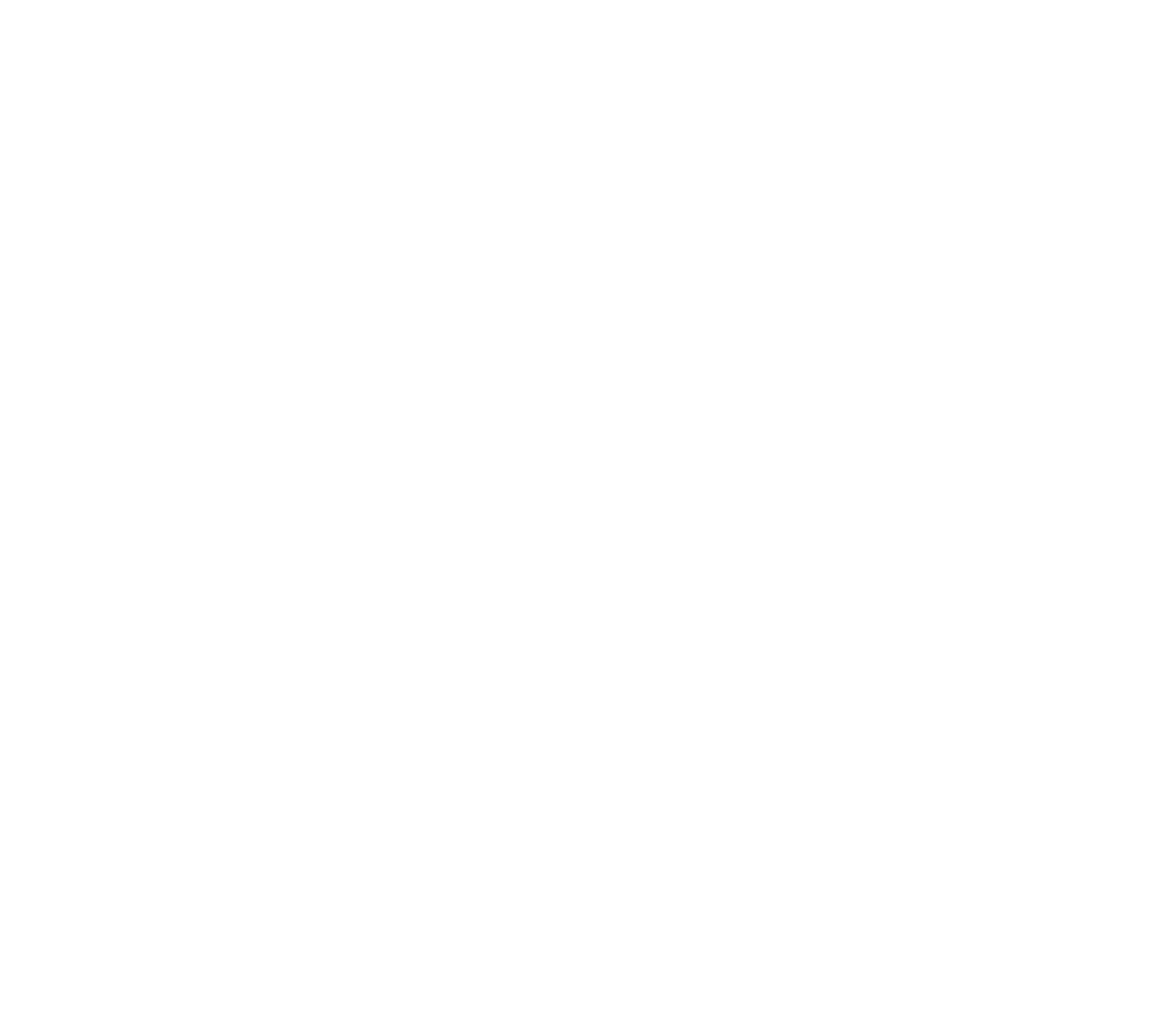
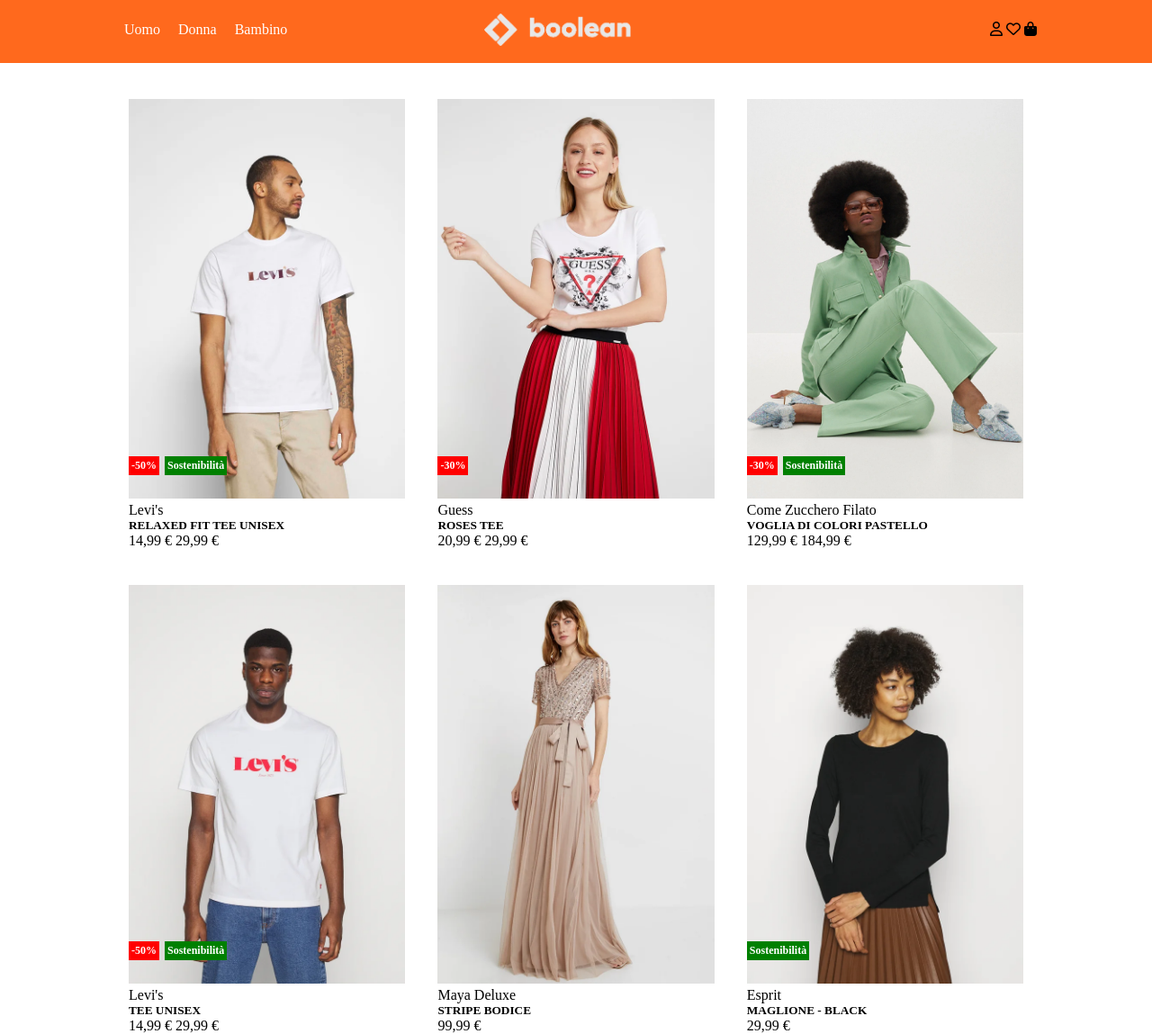
Before and after one commit to ErikB21/html-css-boolando, a plain HTML site: page index.html in a window 1280 px wide. Shown: the whole page at 90% size. Before the commit the page ends 800 px from the top, so only its background shows below. Drawn offline with Linux system fonts and the light colour scheme.

Commit message:
header finish and main almost done

```diff
--- a/css/style.css
+++ b/css/style.css
@@ -0,0 +1,131 @@
+*{
+    box-sizing: border-box;
+    margin: 0;
+    padding: 0;
+}
+
+/* inizio header*/
+
+.header-top{
+    background-color: rgb(255, 105, 29);
+    height: 70px;
+    margin: 0 auto;
+    padding: 15px 0;
+    display: flex;
+    justify-content: center;
+}
+
+.top-orange{
+    line-height: 35px;
+    width: 80%;
+    display: flex;
+    justify-content: space-between;
+}
+
+
+.top-link{
+    text-align: center;
+    display: inline-block;
+    align-items: center;
+}
+
+
+ul{
+    display: flex;
+    list-style: none;
+}
+
+
+li a{
+    padding: 0 10px;
+    color: white;
+    text-decoration: none;
+}
+
+
+.top-logo{
+    width: 20%;
+    align-items: center;
+}
+
+
+.top-logo img{
+    width: 80%;
+}
+
+
+.top-icons{
+    text-align: right;
+}
+
+
+.top-icons, .top-link{
+    width: 30%;
+    display: inline-block;
+}
+
+/* fine header*/
+
+/* inizio main*/
+
+.container{
+    width: 80%;
+    margin: auto;
+    display: flex;
+    justify-content: space-between;
+    flex-wrap: wrap;
+
+}
+
+.container .main-img{
+    width: calc(90% / 3 );
+    margin: 40px 15px 0px 15px;
+}
+
+.photo{
+    position: relative;
+}
+
+.photo img{
+    width: 100%;
+}
+
+
+.discount{
+    background-color: red;
+    position: absolute;
+    bottom: 30px;
+    left: 0;
+    padding: 3px;
+    font-size: 12px;
+    font-weight: 600;
+    color: white;
+}
+
+.discount-green{
+    background-color: green;
+    position: absolute;
+    bottom: 30px;
+    left: 40px;
+}
+
+.discount-green2{
+    background-color: green;
+    position: absolute;
+    bottom: 30px;
+    left: 0;
+}
+
+
+.photo .human-hover{
+    display: none;
+}
+
+.text-main{
+    width: 100%;
+}
+
+.text-main ul{
+    display: flex;
+    flex-direction: column;
+}
--- a/index.html
+++ b/index.html
@@ -5,9 +5,134 @@
     <meta http-equiv="X-UA-Compatible" content="IE=edge">
     <meta name="viewport" content="width=device-width, initial-scale=1.0">
     <link rel="stylesheet" href="css/style.css">
-    <title>Document</title>
+    <link rel="stylesheet" href="https://cdnjs.cloudflare.com/ajax/libs/font-awesome/6.1.1/css/all.min.css" integrity="sha512-KfkfwYDsLkIlwQp6LFnl8zNdLGxu9YAA1QvwINks4PhcElQSvqcyVLLD9aMhXd13uQjoXtEKNosOWaZqXgel0g==" crossorigin="anonymous" referrerpolicy="no-referrer" />
+
+    <title>Boolando</title>
 </head>
 <body>
 
+    <header>
+        <section class="header-top">
+            <div class="top-orange">
+
+                <div class="top-link">
+                    <ul>
+                        <li><a href="#">Uomo</a></li>
+                        <li><a href="#">Donna</a></li>
+                        <li><a href="#">Bambino</a></li>
+                    </ul>
+                </div>
+
+                <div class="top-logo">
+                    <img src="img/boolean-logo.png" alt="logo Discord">
+                </div>
+
+
+                <div class="top-icons">
+                    <i class="fa-regular fa-user"></i>
+                    <i class="fa-regular fa-heart"></i>
+                    <i class="fa-solid fa-bag-shopping"></i>
+                </div>
+            </div>
+        </section>
+    </header>
+
+    <main>
+        <div class="container">
+            <div class="main-img">
+                <div class="photo">
+                    <img src="img/1.webp" alt="man1">
+                    <img class="human-hover" src="img/1b.webp" alt="man1">
+                    <span class="discount discount-red">-50%</span>
+                    <span class="discount discount-green">Sostenibilità</span>
+                </div>
+                <div class="text-main">
+                    <ul>
+                        <li class="mark-cloth">Levi's</li>
+                        <li><h5>RELAXED FIT TEE UNISEX</h5></li>
+                        <li><span class="cost-red">14,99 &euro;</span> <span class="cost">29,99 &euro;</span></li>
+                    </ul>
+                </div>
+            </div>
+
+            <div class="main-img">
+                <div class="photo">
+                    <img src="img/2.webp" alt="woman1">
+                    <img class="human-hover" src="img/2b.webp" alt="woman1">
+                    <span class="discount discount-red">-30%</span>
+                </div>
+                <div class="text-main">
+                    <ul>
+                        <li class="mark-cloth">Guess</li>
+                        <li><h5>ROSES TEE</h5></li>
+                        <li><span class="cost-red">20,99 &euro;</span> <span class="cost">29,99 &euro;</span></li>
+                    </ul>
+                </div>
+            </div>
+
+            <div class="main-img">
+                <div class="photo">
+                    <img src="img/3.webp" alt="woman3">
+                    <img class="human-hover" src="img/3b.webp" alt="woman3">
+                    <span class="discount discount-red">-30%</span>
+                    <span class="discount discount-green">Sostenibilità</span>
+                </div>
+                <div class="text-main">
+                    <ul>
+                        <li class="mark-cloth">Come Zucchero Filato</li>
+                        <li><h5>VOGLIA DI COLORI PASTELLO</h5></li>
+                        <li><span class="cost-red">129,99 &euro;</span> <span class="cost">184,99 &euro;</span></li>
+                    </ul>
+                </div>
+            </div>
+
+            <div class="main-img">
+                <div class="photo">
+                    <img src="img/4.webp" alt="man2">
+                    <img class="human-hover" src="img/4b.webp" alt="man2">
+                    <span class="discount discount-red">-50%</span>
+                    <span class="discount discount-green">Sostenibilità</span>
+                </div>
+                <div class="text-main">
+                    <ul>
+                        <li class="mark-cloth">Levi's</li>
+                        <li><h5>TEE UNISEX</h5></li>
+                        <li><span class="cost-red">14,99 &euro;</span> <span class="cost">29,99 &euro;</span></li>
+                    </ul>
+                </div>
+            </div>
+
+            <div class="main-img">
+                <div class="photo">
+                    <img src="img/5.webp" alt="woman3">
+                    <img class="human-hover" src="img/5b.webp" alt="woman3">
+                </div>
+                <div class="text-main">
+                    <ul>
+                        <li class="mark-cloth">Maya Deluxe</li>
+                        <li><h5>STRIPE BODICE</h5></li>
+                        <li><span class="cost-red">99,99 &euro;</span></li>
+                    </ul>
+                </div>
+            </div>
+
+            <div class="main-img">
+                <div class="photo">
+                    <img src="img/6.webp" alt="woman4">
+                    <img class="human-hover" src="img/6b.webp" alt="woman6">
+                    <span class="discount discount-green2">Sostenibilità</span>
+                </div>
+                <div class="text-main">
+                    <ul>
+                        <li class="mark-cloth">Esprit</li>
+                        <li><h5>MAGLIONE - BLACK</h5></li>
+                        <li><span class="cost-red">29,99 &euro;</span></li>
+                    </ul>
+                </div>
+            </div>
+
+        </div>
+    </main>
+
 </body>
 </html>
```
